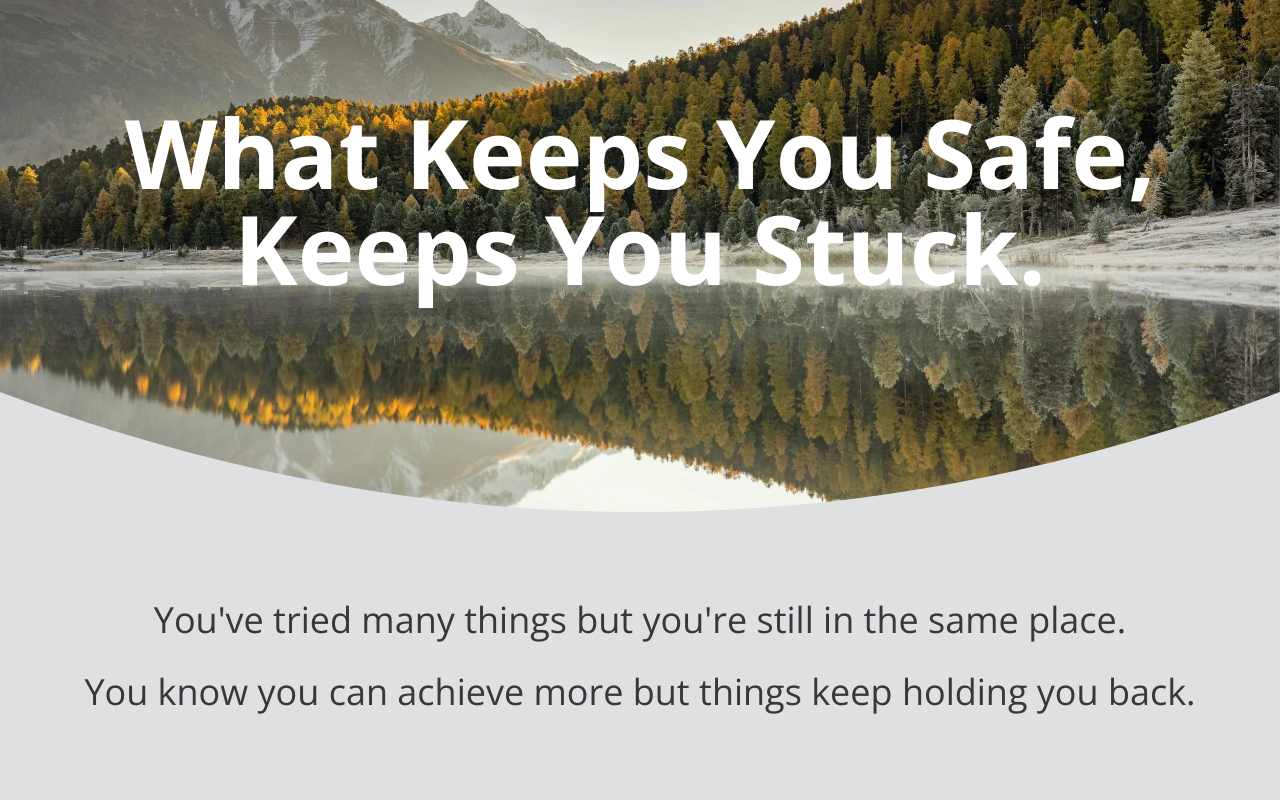
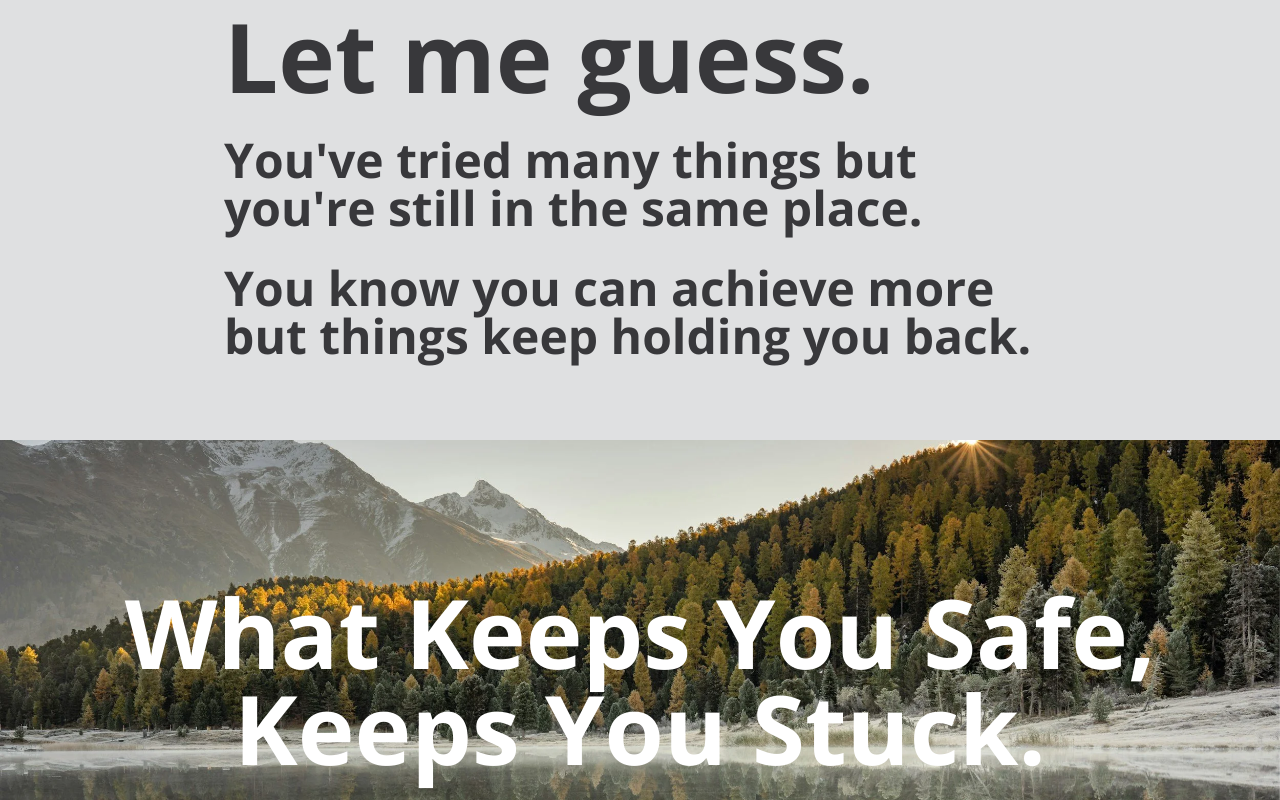
Before and after one commit to michaelzick/michaelzick.com, a Next.js app: page / in a window 1280 px wide. Shown: the part 840-1640 px from the top of the page. Built offline with nearby package versions, Linux system fonts and the light colour scheme.

Commit message:
added Let me guess and moved things

```diff
--- a/components/sections/BeginningSection.tsx
+++ b/components/sections/BeginningSection.tsx
@@ -19,10 +19,39 @@ export function BeginningSection({
   scrollMarginTop,
   isVisible
 }: BeginningSectionProps) {
-  const { setRef: setCopyRef, visibleStates: copyVisible } = useFadeInOnScroll(2, 0.35);
+  const { setRef: setCopyRef, visibleStates: copyVisible } = useFadeInOnScroll(3, 0.35);
 
   return (
     <div id="beginning-section" ref={wrapperRef}>
+      <section className="bg-light-grey pt-12 pb-20 text-default-grey">
+        <div className="mx-auto max-w-4xl space-y-8 px-6 text-left md:px-8">
+          <h2
+            ref={setCopyRef(0)}
+            className={`font-headline text-5xl font-bold leading-[1.05] md:text-8xl transition-all duration-700 ease-out ${
+              copyVisible[0] ? 'opacity-100 translate-y-0' : 'opacity-0 translate-y-6'
+            }`}
+          >
+            Let me guess.
+          </h2>
+          <h3
+            ref={setCopyRef(1)}
+            className={`font-headline text-3xl font-bold leading-tight md:text-5xl transition-all duration-700 ease-out delay-150 ${
+              copyVisible[1] ? 'opacity-100 translate-y-0' : 'opacity-0 translate-y-6'
+            }`}
+          >
+            You&apos;ve tried many things but you&apos;re still in the same place.
+          </h3>
+          <h3
+            ref={setCopyRef(2)}
+            className={`font-headline text-3xl font-bold leading-tight md:text-5xl transition-all duration-700 ease-out delay-300 ${
+              copyVisible[2] ? 'opacity-100 translate-y-0' : 'opacity-0 translate-y-6'
+            }`}
+          >
+            You know you can achieve more but things keep holding you back.
+          </h3>
+        </div>
+      </section>
+
       <section
         id="beginning"
         ref={sectionRef}
@@ -61,29 +90,8 @@ export function BeginningSection({
           preserveAspectRatio="none"
           xmlns="http://www.w3.org/2000/svg"
         >
-          <path d="M0,0 C480,160 960,160 1440,0 L1440,160 L0,160 Z" fill="rgb(var(--light-grey))" />
+          <path d="M0,0 C480,160 960,160 1440,0 L1440,160 L0,160 Z" fill="rgb(var(--dark-blue))" />
         </svg>
-      </section>
-
-      <section className="bg-light-grey pt-12 pb-24 text-4xl text-default-grey">
-        <div className="mx-auto max-w-6xl space-y-8 px-2.5 text-center md:px-0">
-          <h2
-            ref={setCopyRef(0)}
-            className={`transition-all duration-700 ease-out ${
-              copyVisible[0] ? 'opacity-100 translate-y-0' : 'opacity-0 translate-y-6'
-            }`}
-          >
-            You&apos;ve tried many things but you&apos;re still in the same place.
-          </h2>
-          <h2
-            ref={setCopyRef(1)}
-            className={`transition-all duration-700 ease-out delay-150 ${
-              copyVisible[1] ? 'opacity-100 translate-y-0' : 'opacity-0 translate-y-6'
-            }`}
-          >
-            You know you can achieve more but things keep holding you back.
-          </h2>
-        </div>
       </section>
 
       <section className="bg-dark-blue py-20 text-white">
```
